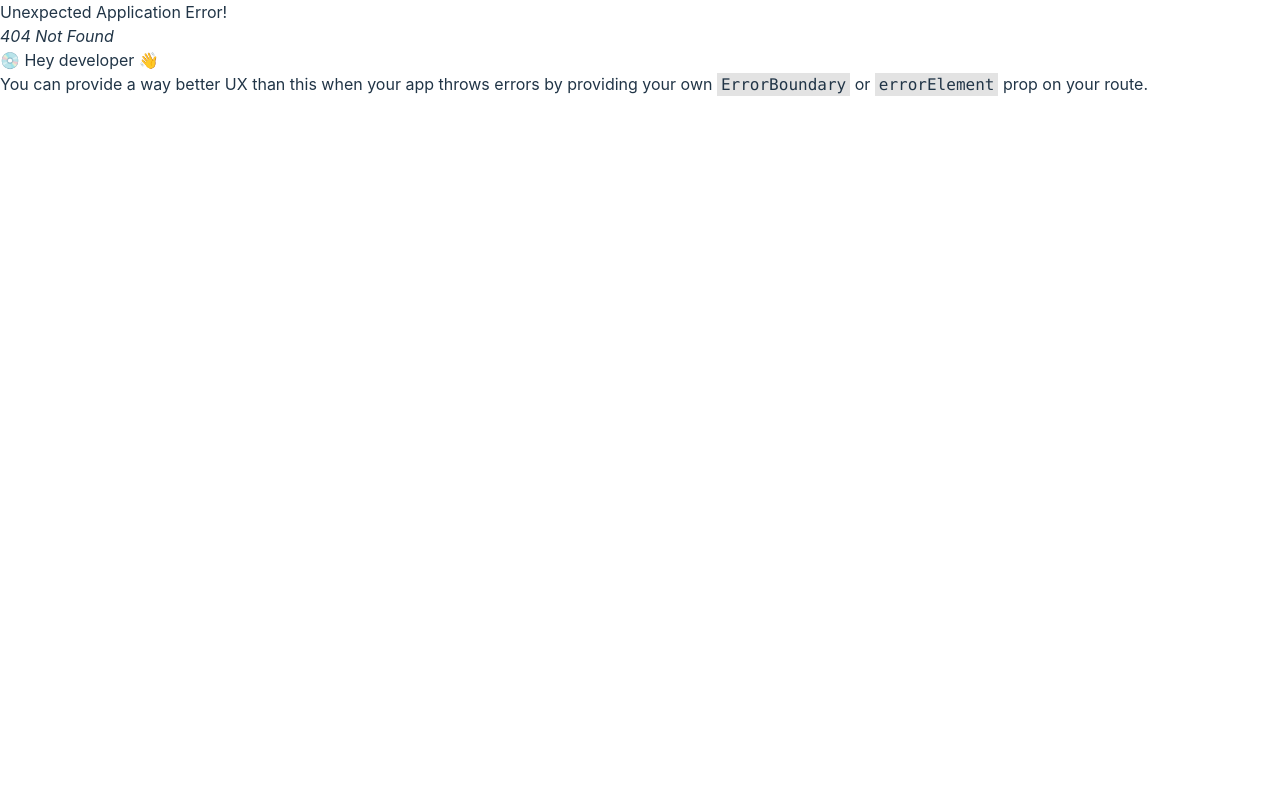
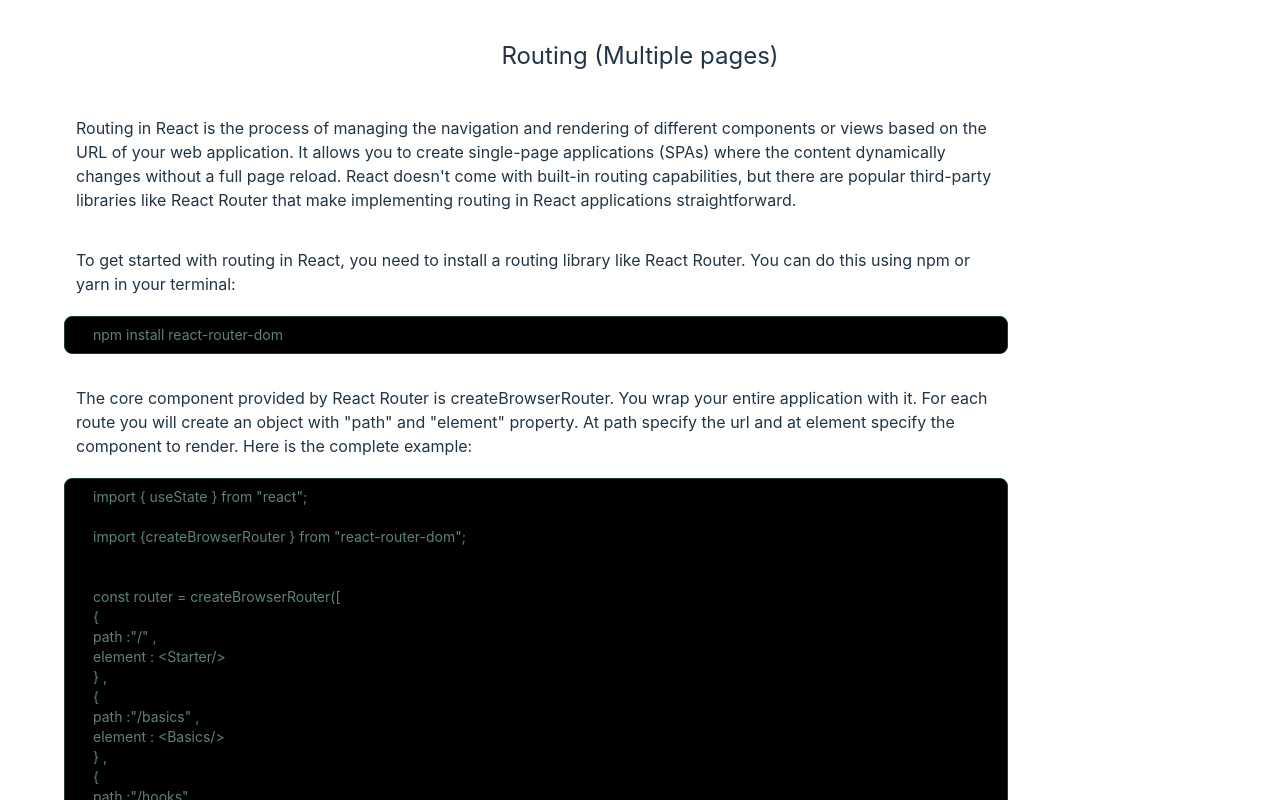
Before and after one commit to huzaifac137/learn-react, a React (Vite) app: page /routing in a window 1280 px wide. Before the commit this address had no page. Shown: the top 800 px of the page. Built offline with nearby package versions, Linux system fonts and the light colour scheme.

Commit message:
routing done

```diff
--- a/src/App.jsx
+++ b/src/App.jsx
@@ -9,6 +9,7 @@ import UseEffect from "./pages/UseEffect";
 import UseRef from "./pages/UseRef";
 import Handlers from "./pages/Handlers";
 import Forms from "./pages/Forms";
+import Routing from "./pages/Routing";
 
 
 function App() {
@@ -45,6 +46,10 @@ function App() {
     {
       path :"/forms" ,
       element : <Forms/>
+    } ,
+    {
+      path :"/routing" ,
+      element : <Routing/>
     }
   ])
 
--- /dev/null
+++ b/src/pages/Routing.jsx
@@ -0,0 +1,98 @@
+import React from 'react';
+import Step from '../components/Step';
+import { createBrowserRouter } from 'react-router-dom';
+
+function Routing(props) {
+
+
+    const data = [{
+        heading : ` \n To get started with routing in React, you need to install a routing library like React Router. You can do this using npm or yarn in your terminal:` ,
+        desc : `npm install react-router-dom `
+    },
+  {
+    heading : `The core component provided by React Router is createBrowserRouter. You wrap your entire application with it. For each route you will create an object with "path" and "element" property. At path specify the url and at element specify the component to render. Here is the complete example: ` ,
+     desc : `import { useState } from "react";
+
+     import {createBrowserRouter } from "react-router-dom";
+
+
+       const router = createBrowserRouter([
+         {
+           path :"/" ,
+           element : <Starter/>
+         } ,
+         {
+           path :"/basics" ,
+           element : <Basics/>
+         } ,
+         {
+           path :"/hooks" ,
+           element : <Hooks/>
+         }
+       ])
+
+     `
+  } ,
+{
+  heading : `For the routing to work , you have to assign the browserRouter instance you just created to RouterProvider component provided by react-router-dom library. \n \n
+  Here is the complete code example for routing implementation ` ,
+  desc : `import { useState } from "react";
+
+  import Starter from "./pages/Starter";
+  import Basics from "./pages/Basics";
+  import { RouterProvider, createBrowserRouter } from "react-router-dom";
+  import Hooks from "./pages/Hooks";
+
+
+
+  function App() {
+
+    const router = createBrowserRouter([
+      {
+        path :"/" ,
+        element : <Starter/>
+      } ,
+      {
+        path :"/basics" ,
+        element : <Basics/>
+      } ,
+      {
+        path :"/hooks" ,
+        element : <Hooks/>
+      } ,
+
+    ]);
+
+    return (
+
+        <RouterProvider router={router} />
+
+    );
+  }
+
+  export default App;
+  `
+}];
+
+    return (
+        <>
+        <h2 className="text-2xl mt-10  text-center"> Routing (Multiple pages) </h2>
+        <Step descriptionContent={`Routing in React is the process of managing the navigation and rendering of different components or views based on the URL of your web application. It allows you to create single-page applications (SPAs) where the content dynamically changes without a full page reload. React doesn't come with built-in routing capabilities, but there are popular third-party libraries like React Router that make implementing routing in React applications straightforward.`}>
+
+            {data.map((item)=> <>
+            <p className='ml-5 whitespace-pre-line text-md '>{ item.heading}</p>
+
+          <section className='border border-secondary bg-black rounded-lg w-full p-2 m-2'>
+            <p className='ml-5 whitespace-pre-line text-tertiary text-sm'>{item.desc}</p>
+            </section>
+            <p className='ml-5 whitespace-pre-line text-tertiary text-sm'>{item.end}</p>
+
+        </>)}
+
+
+        </Step>
+        </>
+    );
+}
+
+export default Routing;
```
